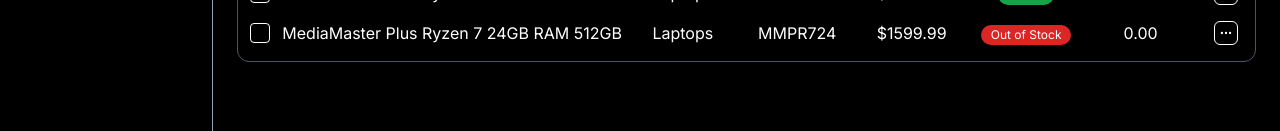
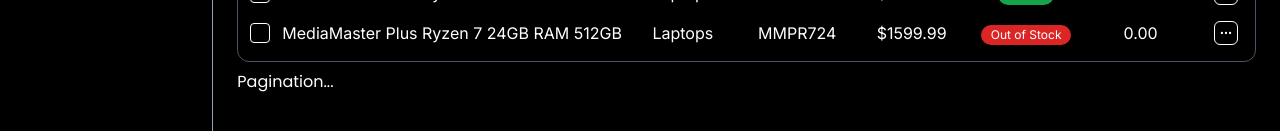
Before and after one commit to devvMuhammad/admin-redeemx, a Next.js app: page /inventory in a window 1280 px wide. Shown: the part 585-716 px from the top of the page. Built offline with nearby package versions, Linux system fonts and the light colour scheme.

Commit message:
added pagination

```diff
--- /dev/null
+++ b/src/components/inventory/Pagination.tsx
@@ -0,0 +1,3 @@
+export default function Pagination() {
+  return <h1>Pagination...</h1>;
+}
--- a/src/components/inventory/ProductsTable.tsx
+++ b/src/components/inventory/ProductsTable.tsx
@@ -4,6 +4,7 @@
 import { dummyProducts } from "./DummyProducts";
 import { Button } from "../ui/button";
 import { useSelectDelete } from "@/hooks/useSelectDelete";
+import Pagination from "./Pagination";
 
 export default function ProductsTable() {
   const {
@@ -29,6 +30,7 @@
           />
         ))}
       </div>
+      <Pagination />
       {checkedNum > 0 && (
         <div className="flex gap-4">
           <div>
```
